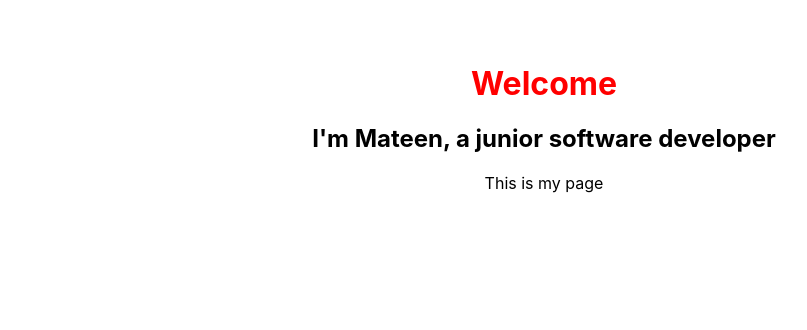
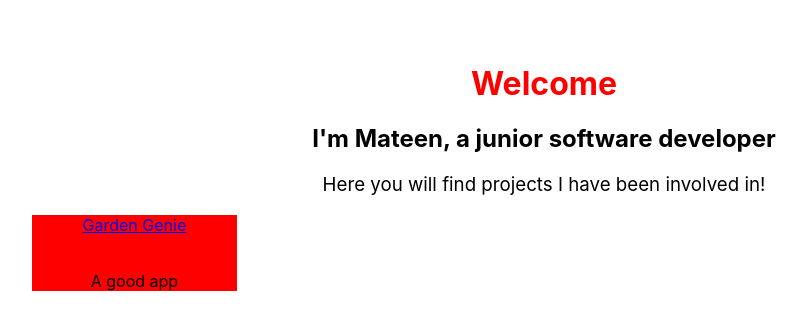
Before and after one commit to MateenSQ/Portfolio, a React (Create React App) app in the folder portfolio-app/: page / in a window 1280 px wide. Shown: the top 330 px of the page, without its empty margins (96-903 px from the left). Built offline with nearby package versions, Linux system fonts and the light colour scheme.

Commit message:
more components and stuff

```diff
--- a/portfolio-app/src/App/App.css
+++ b/portfolio-app/src/App/App.css
@@ -1,5 +1,8 @@
-#main {
-  margin-top: 5%;
+
+
+/* || CLASS SELECTORS */
+.h3 {
+  font-weight: 400;
 }
 
 .text {
@@ -15,6 +18,12 @@
   opacity: 1;
 }
 
+
+/* || ID SELECTORS */
 #sup {
   color: red;
 }
+
+#main {
+  margin: 5% 10%;
+}
--- a/portfolio-app/src/App/App.js
+++ b/portfolio-app/src/App/App.js
@@ -1,12 +1,15 @@
 import { useState, useEffect } from 'react';
 import './App.css';
+import Main from '../Main/Main.js'
 
-function Fade() {
+function App() {
 
+    // || FADE-IN STATES
   const [showTitle, setShowTitle] = useState(true);
   const [showIntro, setShowIntro] = useState(true);
   const [showPage, setShowPage] = useState(true)
 
+  // || FADE-INS
   useEffect(() => {
     const timeout = setTimeout(() => {
       setShowTitle(false);
@@ -33,11 +36,19 @@ function Fade() {
 
   return (
     <div id="main">
-      <h1 className={`text fade ${showTitle ? 'fade-in' : 'fade-out'}`} id="sup">Welcome</h1>
-      <h2 className={`text fade ${showIntro ? 'fade-in' : 'fade-out'}`}>I'm Mateen, a junior software developer</h2>
-      <p className={`text fade ${showPage ? 'fade-in' : 'fade-out'}`}>This is my page</p>
+
+      <div>
+        <h1 className={`text fade ${showTitle ? 'fade-in' : 'fade-out'}`} id="sup">Welcome</h1>
+      </div>
+
+      <div>
+        <h2 className={`text fade ${showIntro ? 'fade-in' : 'fade-out'}`}>I'm Mateen, a junior software developer</h2>
+      </div>
+
+        <Main showPage={showPage}/>
+
     </div>
   );
 }
 
-export default Fade;
+export default App;
--- /dev/null
+++ b/portfolio-app/src/Card/Card.css
@@ -0,0 +1,7 @@
+.card {
+    display: flexbox;
+    background-color: red;
+    color: black;
+    width: 20%;
+    height: 10%;
+}
--- /dev/null
+++ b/portfolio-app/src/Card/Card.js
@@ -0,0 +1,13 @@
+import './Card.css'
+
+function Card() {
+    return (
+        <div className="card">
+            <header><a href="https://garden-genie.netlify.app/" target="_blank">Garden Genie</a></header>
+            <img src="" />
+            <p>A good app</p>
+        </div>
+    )
+}
+
+export default Card
--- /dev/null
+++ b/portfolio-app/src/Main/Main.js
@@ -0,0 +1,14 @@
+import './Main.css'
+import Card from '../Card/Card.js'
+
+function Main({showPage}) {
+    return (
+        <main className={`text fade ${showPage ? 'fade-in' : 'fade-out'}`}>
+                <h3 className="h3">Here you will find projects I have been involved in!</h3>
+
+                <Card />
+        </main>
+    )
+}
+
+export default Main
```
Also changed, not shown: portfolio-app/src/Main/Main.css (added), 2 other files (tests, documents, lock files or other folders).
